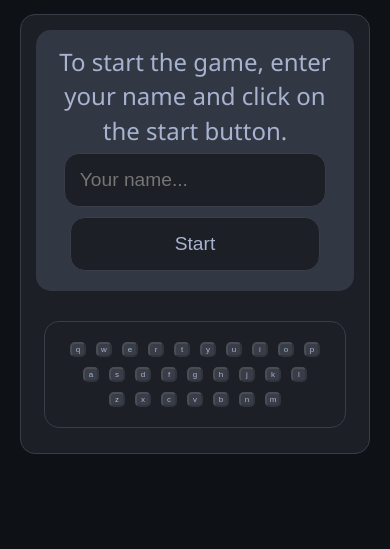
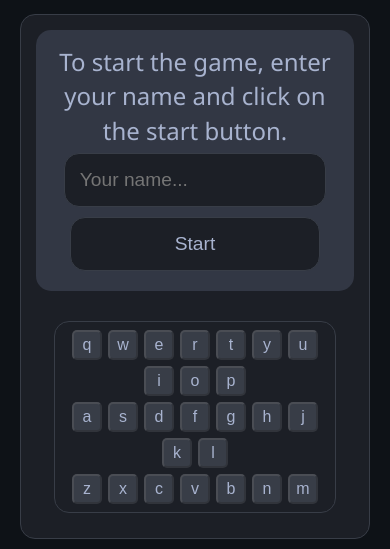
Before and after one commit to TiagoRibeiro25/guess, a website: page public/index.html in a window 390 px wide. Shown: the part 726-1275 px from the top of the page. Before the commit the page ends 1190 px from the top, so only its background shows below. Drawn offline with Linux system fonts and the light colour scheme.

Commit message:
made keys easier to be clicked on smaller screens

```diff
--- a/public/styles/index.css
+++ b/public/styles/index.css
@@ -221,44 +221,22 @@ form > input:disabled:hover {
     height: 40px;
     font-size: 1.2rem;
   }
+
+  .keyboard {
+    padding: 5px;
+  }
 }
 
 @media screen and (max-width: 710px) {
+  .row {
+    margin: 0px;
+    padding: 0px;
+  }
+
   .key {
     width: 30px;
     height: 30px;
     font-size: 1rem;
+    margin: 3px;
   }
 }
-
-@media screen and (max-width: 572px) {
-  .key {
-    width: 25px;
-    height: 25px;
-    font-size: 0.8rem;
-  }
-}
-
-@media screen and (max-width: 500px) {
-  .key {
-    width: 20px;
-    height: 20px;
-    font-size: 0.6rem;
-  }
-}
-
-@media screen and (max-width: 437px) {
-  .key {
-    width: 15px;
-    height: 15px;
-    font-size: 0.5rem;
-  }
-}
-
-@media screen and (max-width: 350px) {
-  .key {
-    width: 10px;
-    height: 10px;
-    font-size: 0.4rem;
-  }
-}
```
